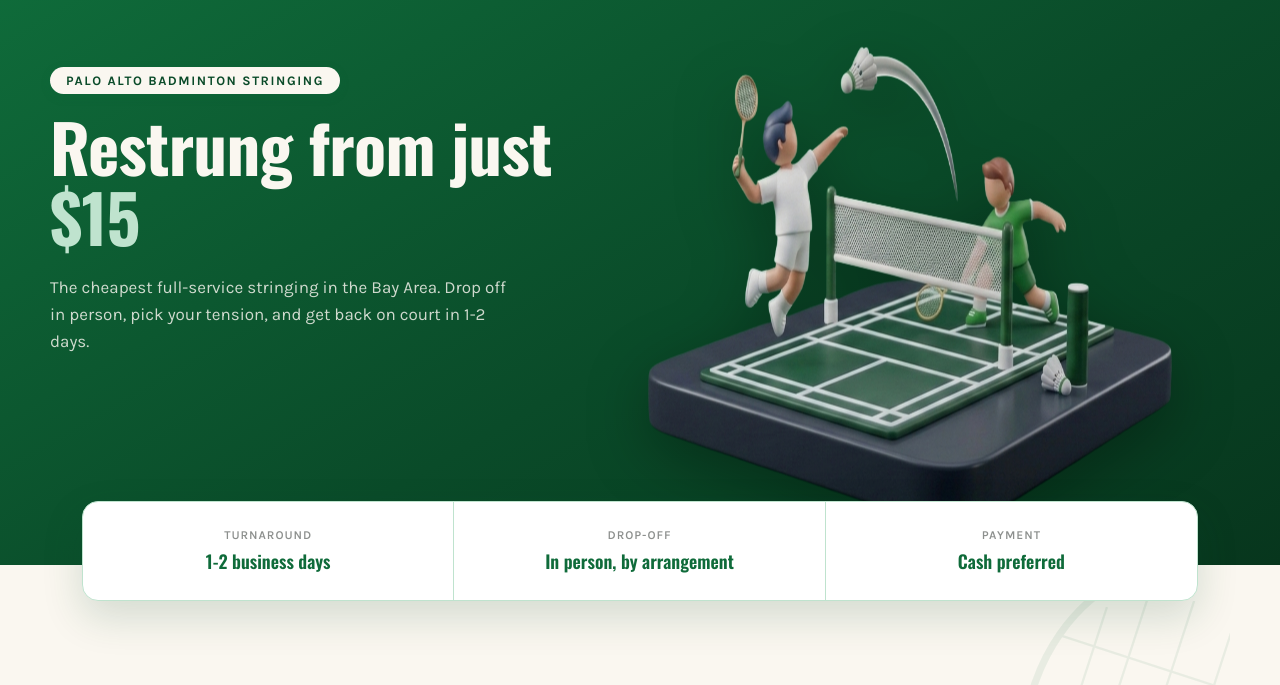
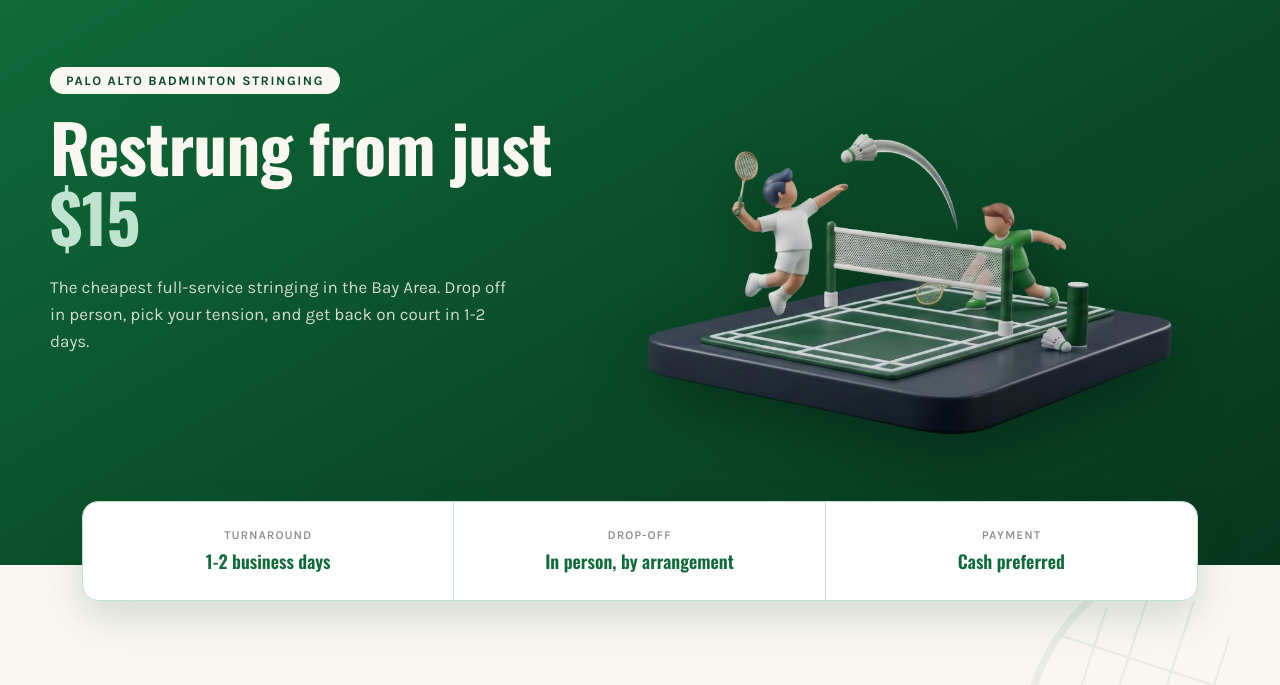
Before and after one commit to DarrenChan99/BadmintonStringing, a website: page public/index.html in a window 1280 px wide. Shown: the part 82-767 px from the top of the page. Drawn offline with nearby package versions, Linux system fonts and the light colour scheme; no server answers.

Commit message:
Fix squished hero court image: explicit aspect-ratio for abspos img
Chrome wasn't deriving auto height from the img's UA-stylesheet
aspect-ratio (from width/height attrs) once position:absolute +
max-width clamped the used width — it fell back to the raw intrinsic
height (517px) instead of scaling it, stretching the box to ~550x517
(nearly square) instead of ~550x324. Declaring aspect-ratio explicitly
in the rule fixes it; verified rect.width/height now match 877:517
across 1000-2560px viewports.

```diff
--- a/public/index.html
+++ b/public/index.html
@@ -42,7 +42,7 @@
   .hero-inner > *:nth-child(3) { animation-delay:.16s; }
   .hero-inner > *:nth-child(4) { animation-delay:.24s; }
   .hero img.court { position: absolute; top: 50%; right: 100px; transform: translateY(-50%); width: 46%; max-width: 550px;
-    filter: drop-shadow(0 18px 30px rgba(0,0,0,0.3)); }
+    aspect-ratio: 877 / 517; height: auto; filter: drop-shadow(0 18px 30px rgba(0,0,0,0.3)); }
   @media (max-width: 900px) { .hero img.court { opacity: 0.28; width: 55%; right: -10px; } }
   @media (max-width: 640px) { .hero img.court { display: none; } }
   .hero-inner { position: relative; max-width: 1180px; margin: 0 auto; }
```
